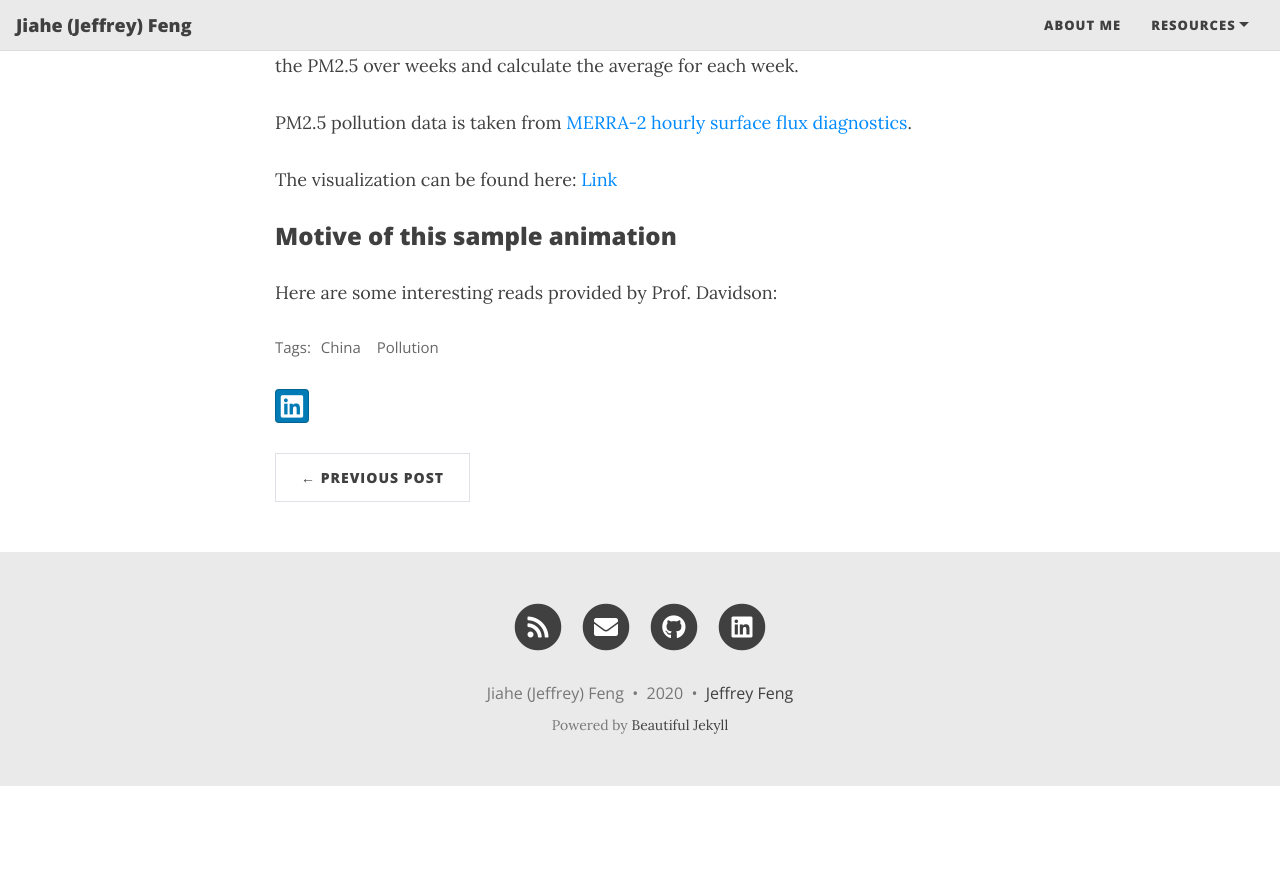
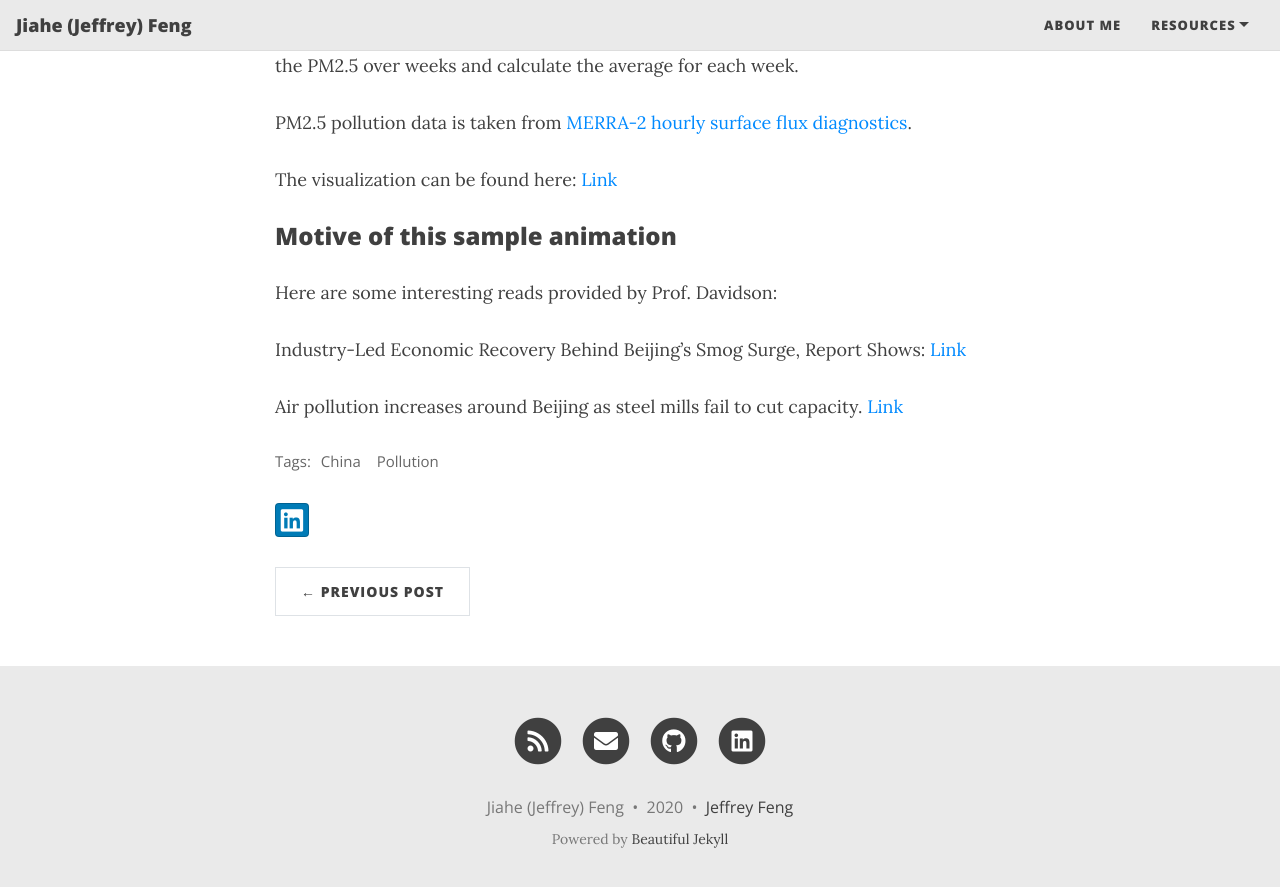
Before and after one commit to jeffrey7377/jeffrey7377.github.io, a Jekyll site: the page built from _posts/2020-02-28-test-markdown.md, in a window 1280 px wide and 900 px high, scrolled down 745 px. Shown: the top 887 px of the window. Built offline with Jekyll 4.4.1, drawn with Linux system fonts in a browser that asks for light colours; nearby versions of some CDN libraries; before the commit the page ends 1531 px from its top, so only the background shows below that.

Commit message:
Update 2020-02-28-test-markdown.md

```diff
--- a/_posts/2020-02-28-test-markdown.md
+++ b/_posts/2020-02-28-test-markdown.md
@@ -24,3 +24,7 @@ The visualization can be found here: [Link](https://mdavidson.org/geodata-viz/20
 ### Motive of this sample animation
 
 Here are some interesting reads provided by Prof. Davidson:
+
+Industry-Led Economic Recovery Behind Beijing's Smog Surge, Report Shows: [Link](https://www.caixinglobal.com/2020-12-03/industry-led-economic-recovery-behind-beijings-smog-surge-report-shows-101635388.html)
+
+Air pollution increases around Beijing as steel mills fail to cut capacity. [Link](https://energyandcleanair.org/wp/wp-content/uploads/2020/12/CREA_-Air-pollution-increases-around-Beijing-as-steel-mills-fail-to-cut-capacity.pdf)
```
